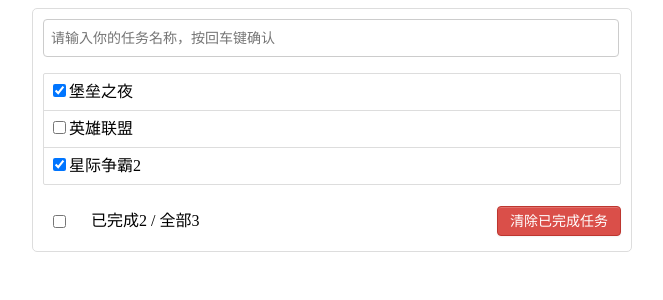
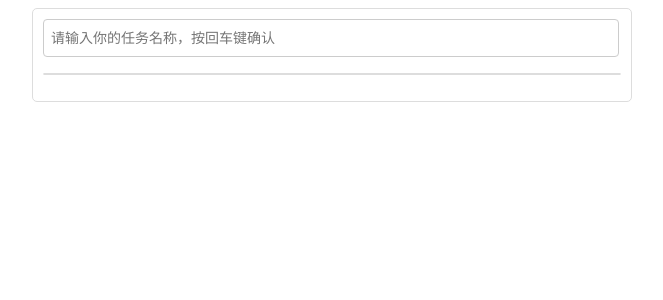
Before and after one commit to 1048750311/Vue_Todo_list, a Vue app in the folder vue_todo_list/: page / in a window 1280 px wide. Shown: the top 300 px of the page, without its empty margins (308-971 px from the left). Built offline with nearby package versions, Linux system fonts and the light colour scheme.

Commit message:
todolist添加本地存储功能

```diff
--- a/vue_todo_list/src/App.vue
+++ b/vue_todo_list/src/App.vue
@@ -23,11 +23,8 @@ export default {
   components:{MyHeader,MyList,MyFooter},
    data() {
     return {
-      todos:[
-        {id:'001', title:'堡垒之夜', done:true},
-        {id:'002', title:'英雄联盟', done:false},
-        {id:'003', title:'星际争霸2', done:true},
-      ]
+      todos:JSON.parse(localStorage.getItem('todos')) || []
+
     }
   },
   methods: {
@@ -55,6 +52,16 @@ export default {
         return !todo.done
       })
     }
+  },
+  watch:{
+    todos:{
+      deep:true,
+      handler(value){
+      localStorage.setItem('todos',JSON.stringify(value))
+    }
+    }
+
+
   }
 }
 </script>
```
